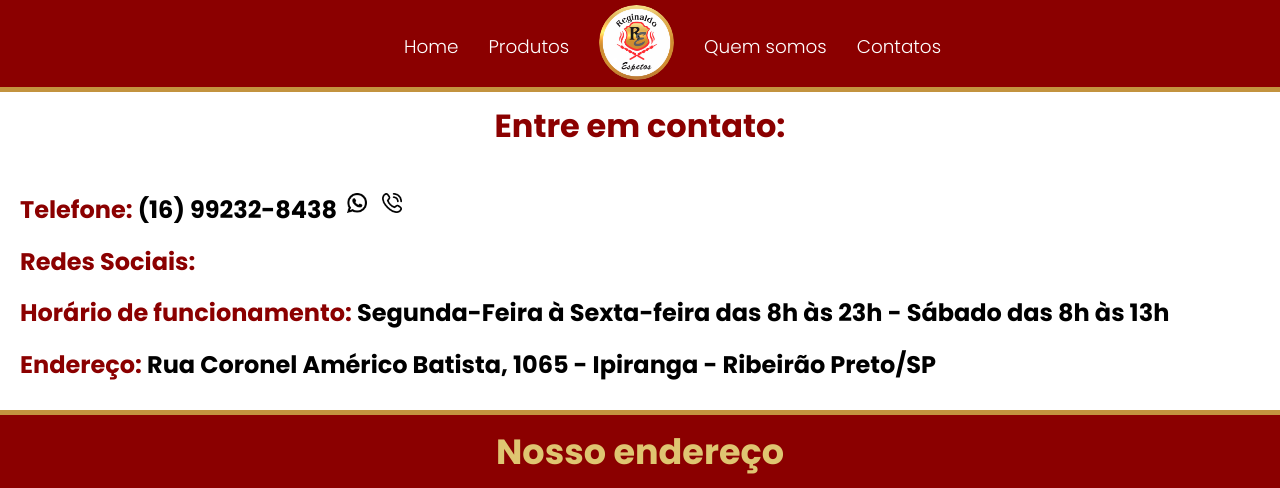
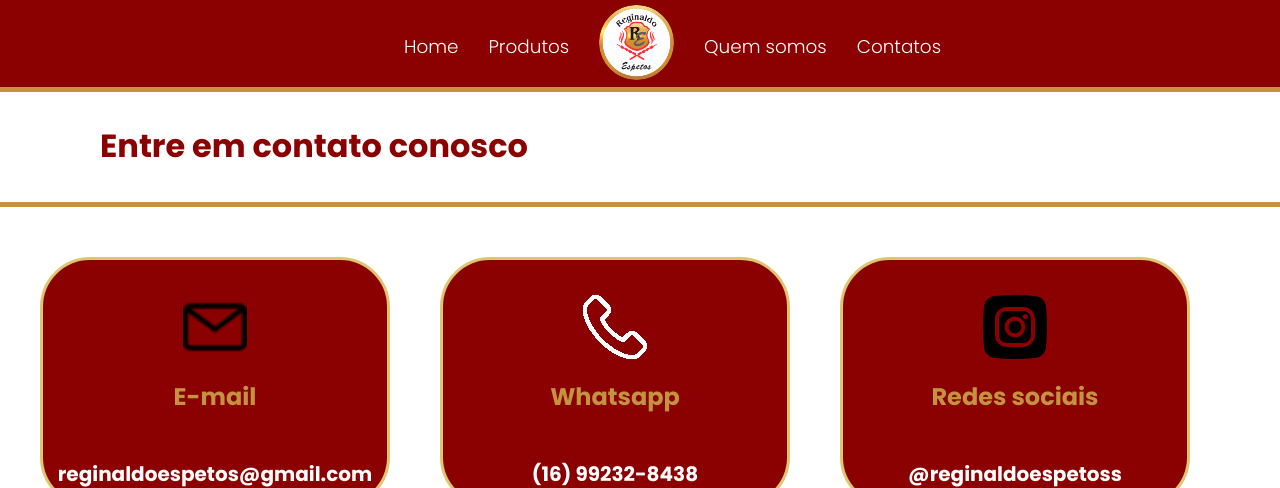
Before and after one commit to Henrique-Enzo/Reginaldo-Espetos, a PHP site: page /contatos.html in a window 1280 px wide. Shown: the top 488 px of the page. Run offline with PHP 8.4, Linux system fonts and the light colour scheme; grey boxes are pictures that could not be loaded.

Commit message:
mudando pagina contatos

```diff
--- a/contatos.html
+++ b/contatos.html
@@ -39,53 +39,28 @@
         />
       </div>
     </header>
-
-    <h1 class="titulo-contato">Entre em contato:</h1>
-    <div class="info-contato">
-      <h2>
-        Telefone: <span>(16) 99232-8438</span>
-        <a
-          href="https://wa.me/5516997119773?text=Ol%C3%A1%2C%20estou%20interessado%20e%20vi%20seu%20site.%20Pode%20me%20passar%20mais%20detalhes%3F"
-          target="_blank"
-          ><img
-            class="img-referencia"
-            src="assets_reginaldo/social medias/whatsapp.png"
-            alt="Icone whatsapp na cor preta"
-            onclick="abrirWhatsapp()"
-            style="cursor: pointer"
-            width="25px"
-            height="25px"
-        /></a>
-        <a href="tel:+5511999999999"
-          ><img
-            class="img-referencia"
-            src="assets_reginaldo/social medias/chamada-telefonica.png"
-            alt="icone de telefone na cor preta"
-            width="25px"
-            height="25px"
-        /></a>
-      </h2>
-
-      <h2>Redes Sociais: <span></span></h2>
-      <h2>
-        Horário de funcionamento:
-        <span
-          >Segunda-Feira à Sexta-feira das 8h às 23h - Sábado das 8h às
-          13h</span
-        >
-      </h2>
-      <h2>
-        Endereço:
-        <span
-          >Rua Coronel Américo Batista, 1065 - Ipiranga - Ribeirão
-          Preto/SP</span
-        >
-      </h2>
+    <h1 class="titulo-contatos">Entre em contato conosco</h1>
+    <div class="grid-contato">
+      <div class="df col">
+        <img src="assets_reginaldo/email-contatos.png" alt="" />
+        <h2>E-mail</h2>
+        <p>reginaldoespetos@gmail.com</p>
+      </div>
+      <div class="df col">
+        <img src="./tel-branco.png" alt="" />
+        <h2>Whatsapp</h2>
+        <p>(16) 99232-8438</p>
+      </div>
+      <div class="df col">
+        <img src="assets_reginaldo/insta-contatos.png" alt="" />
+        <h2>Redes sociais</h2>
+        <p>@reginaldoespetoss</p>
+      </div>
     </div>
-    <div class="endereco">
+    <div class="maps-contato">
       <h2>Nosso endereço</h2>
       <iframe
-        src="https://www.google.com/maps/embed?pb=!1m18!1m12!1m3!1d3721.1077961989918!2d-47.81899552474002!3d-21.148107980531243!2m3!1f0!2f0!3f0!3m2!1i1024!2i768!4f13.1!3m3!1m2!1s0x94b9be3bdb20c50d%3A0x84477cf7a58d2db9!2sReginaldo%20Espetos!5e0!3m2!1spt-BR!2sbr!4v1744304749282!5m2!1spt-BR!2sbr"
+        src="https://www.google.com/maps/embed?pb=!1m18!1m12!1m3!1d3721.1077961989918!2d-47.81899552474002!3d-21.148107980531243!2m3!1f0!2f0!3f0!3m2!1i1024!2i768!4f13.1!3m3!1m2!1s0x94b9be3bdb20c50d%3A0x84477cf7a58d2db9!2sReginaldo%20Espetos!5e0!3m2!1spt-BR!2sbr!4v1748214417838!5m2!1spt-BR!2sbr"
         width="100%"
         height="350"
         style="border: 0"
@@ -93,14 +68,12 @@
         loading="lazy"
         referrerpolicy="no-referrer-when-downgrade"
       ></iframe>
-      <div class="horarios">
-        <p>
-          <strong>Horários de funcionamento: </strong>Segunda-Feira à
-          Sexta-feira das 8h às 23h - Sábado das 8h às 13h
-        </p>
-      </div>
+      <h3 class="horarios">
+        Horário de funcionamento:<span class="horario-span">
+          Segunda-Feira à Sexta-feira das 8h às 23h - Sábado das 8h às 13h</span
+        >
+      </h3>
     </div>
-
     <footer>
       <img src="assets_reginaldo/rodape.png" alt="" class="onda" />
       <div class="footer-bg">
--- a/css/contatos.css
+++ b/css/contatos.css
@@ -1,36 +1,74 @@
-.titulo-contato {
-  color: #8b0000;
-  background-color: #fff;
-  display: flex;
-  justify-content: center;
-  align-items: center;
-  padding: 10px 20px 10px 20px;
-  border-top: 5px solid #c3933f;
-}
-
-.img-referencia{
-  width: 30px;
-  height: 30px;
-  padding: 5px;
-}
-
-.endereco{
+.titulo-contatos {
+  padding-top: 30px;
+  padding-left: 100px;
+  text-align: left;
+  font-weight: bold;
+  height: 120px;
   border-top: 5px solid #c3933f;
   border-bottom: 5px solid #c3933f;
-}
-
-.info-contato {
-  padding: 20px;
-  height: 250px;
-  display: grid;
-  align-items: center;
-  background-color: #fff;
-}
-
-.info-contato h2 {
+  margin-bottom: 50px;
   color: #8b0000;
 }
 
-.info-contato span {
-  color: #000;
+.grid-contato {
+  display: grid;
+  grid-template-columns: repeat(2, 350px auto);
+  justify-items: center;
+  justify-content: center;
+  gap: 50px;
 }
+
+.df {
+  width: 350px;
+  height: 250px;
+  border-radius: 50px;
+  background-color: #8b0000;
+  padding-top: 20px;
+  border: 3px solid #dfc571;
+}
+
+.col {
+  display: flex;
+  flex-direction: column;
+  align-items: center;
+}
+
+.col img {
+  width: 64px;
+  padding-top: 15px;
+}
+
+.col h2 {
+  padding-top: 20px;
+  color: #c3933f;
+}
+
+.col p {
+  margin-top: auto;
+  padding-bottom: 15px;
+  color: #fff;
+  font-weight: bold;
+  font-size: 20px;
+}
+
+.maps-contato {
+  padding: 20px;
+  background-color: #8b0000;
+  margin-top: 100px;
+  margin-bottom: 200px;
+}
+
+.maps-contato h2 {
+  text-align: center;
+  color: #c3933f;
+  font-size: 30px;
+  padding-bottom: 10px;
+}
+
+.horario-span {
+  color: #fff;
+}
+
+.horarios {
+  color: #dfc571;
+}
--- a/css/quemsomos.css
+++ b/css/quemsomos.css
@@ -99,14 +99,6 @@ iframe {
   border-radius: 5px;
 }
 
-.horarios {
-  color: #fff;
-}
-
-.horarios strong {
-  color: #dfc571;
-}
-
 @media (max-width: 850px) {
   .content-historia {
     grid-template-columns: 1fr;
```
Also changed, not shown: assets_reginaldo/bg-content.jpeg (deleted), assets_reginaldo/danny-gallegos-onTGVHxgRJA-unsplash.jpg (deleted), assets_reginaldo/email-contatos.png (added), assets_reginaldo/foto-home.png (deleted), assets_reginaldo/insta-contatos.png (added), assets_reginaldo/kafta.jpeg (deleted), assets_reginaldo/linguiça.jpeg (deleted), assets_reginaldo/logo_oficial_reginaldo_espetos.jpg (deleted), assets_reginaldo/logo_oficial_reginaldo_espetos_sem_bg.png (deleted), assets_reginaldo/menu_icone.png (deleted), assets_reginaldo/midia-social.png (added), assets_reginaldo/telefone.png (added), assets_reginaldo/wave2_footer.jpg (deleted), assets_reginaldo/wave_footer.jpg (deleted), 3 more files.
